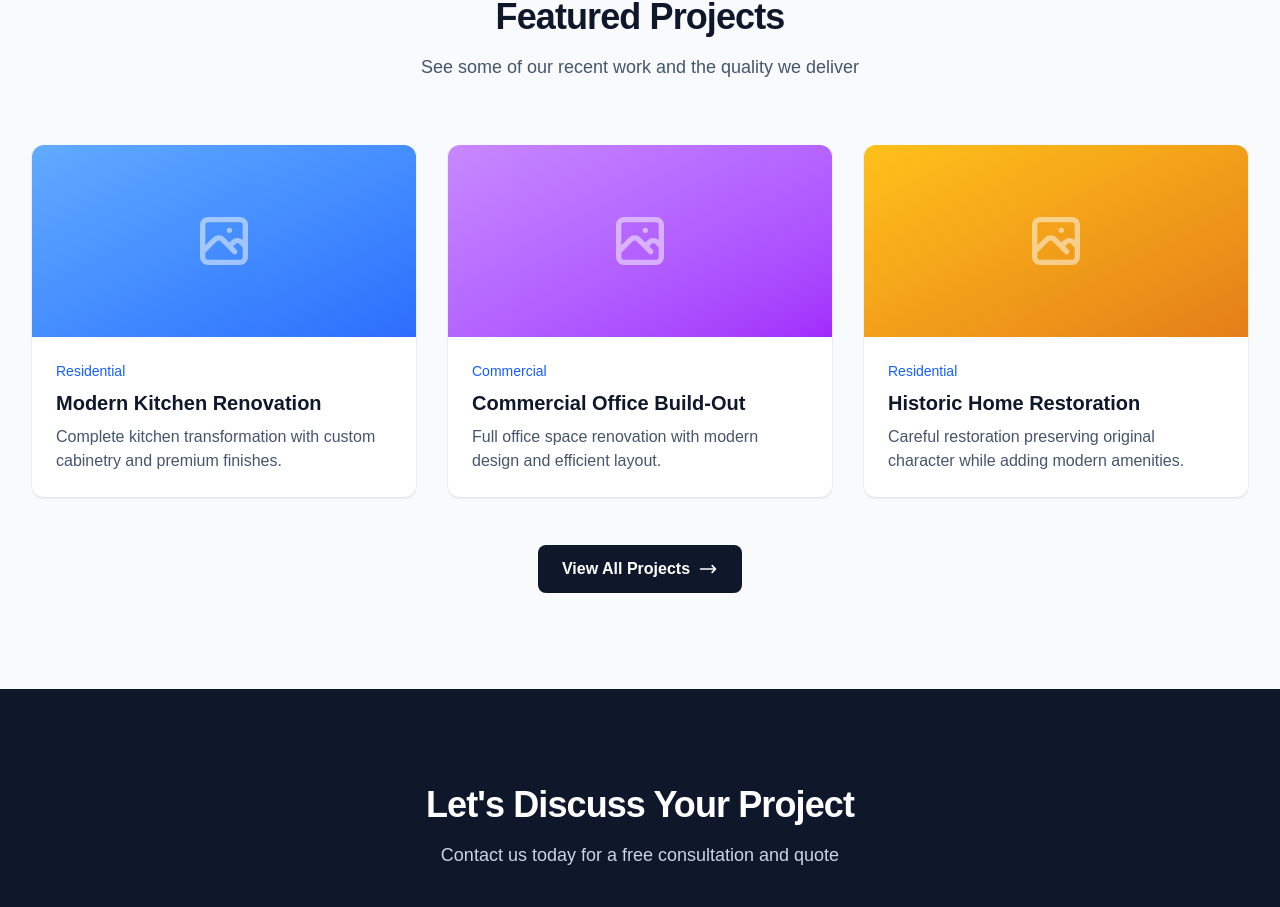
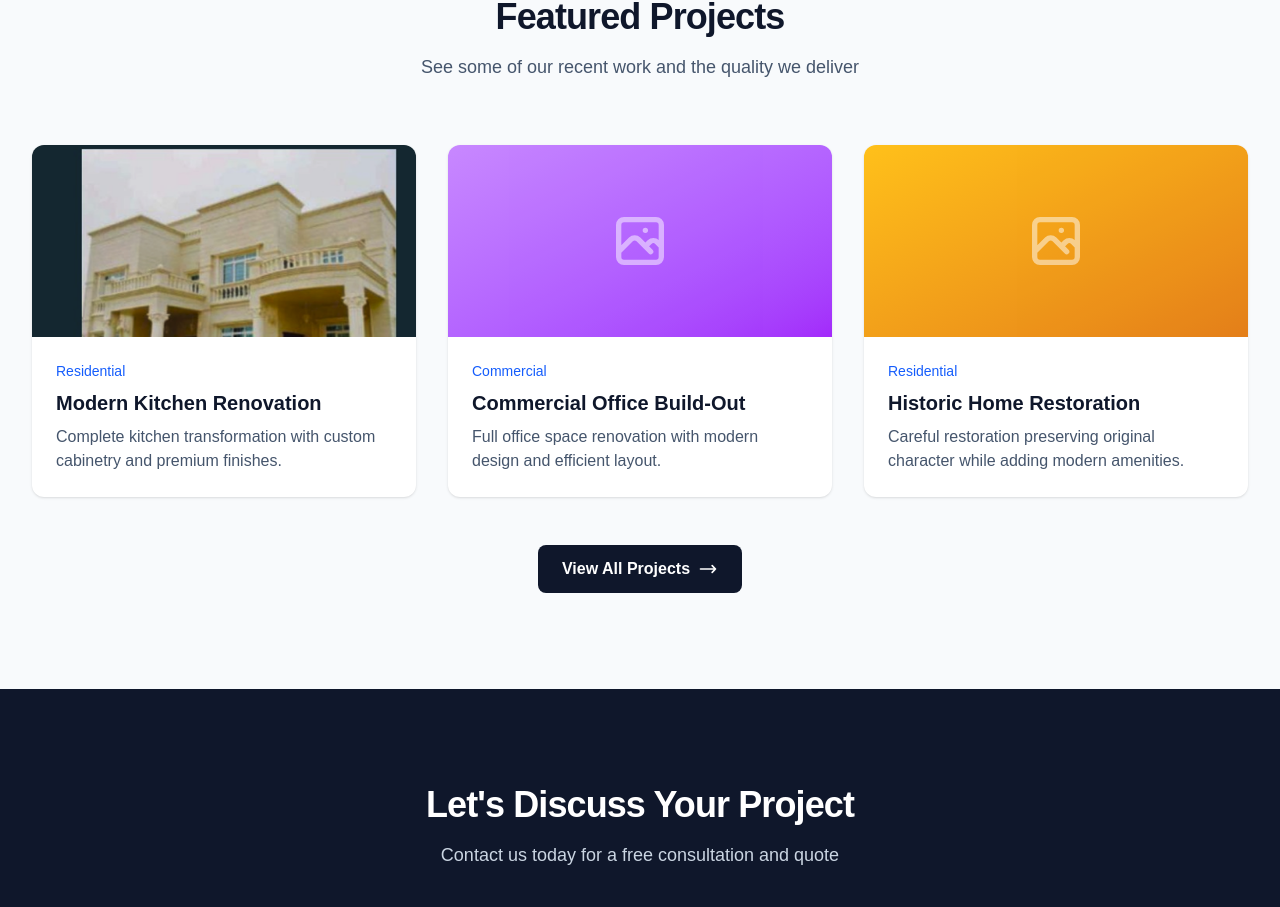
Before and after one commit to CodingggBee/ammoria_new, a Next.js app: page / in a window 1280 px wide. Shown: the part 1931-2838 px from the top of the page. Built offline with nearby package versions, Linux system fonts and the light colour scheme.

Commit message:
first p-image

```diff
--- a/app/page.tsx
+++ b/app/page.tsx
@@ -2,6 +2,7 @@
 
 import { useState, useEffect } from "react";
 import Link from "next/link";
+import Image from "next/image";
 
 export default function Home() {
   const [isStickyVisible, setIsStickyVisible] = useState(false);
@@ -201,7 +202,7 @@ export default function Home() {
                 title: "Modern Kitchen Renovation",
                 category: "Residential",
                 description: "Complete kitchen transformation with custom cabinetry and premium finishes.",
-                image: "bg-gradient-to-br from-blue-400 to-blue-600",
+                image: "/projects/modern-kitchen.jpg",
               },
               {
                 title: "Commercial Office Build-Out",
@@ -220,11 +221,25 @@ export default function Home() {
                 key={index}
                 className="group overflow-hidden rounded-xl bg-white shadow-sm transition-all hover:shadow-xl"
               >
-                <div className={`h-48 ${project.image} flex items-center justify-center text-white opacity-90 transition-opacity group-hover:opacity-100`}>
-                  <svg className="h-16 w-16 opacity-50" fill="none" stroke="currentColor" viewBox="0 0 24 24">
-                    <path strokeLinecap="round" strokeLinejoin="round" strokeWidth={2} d="M4 16l4.586-4.586a2 2 0 012.828 0L16 16m-2-2l1.586-1.586a2 2 0 012.828 0L20 14m-6-6h.01M6 20h12a2 2 0 002-2V6a2 2 0 00-2-2H6a2 2 0 00-2 2v12a2 2 0 002 2z" />
-                  </svg>
-                </div>
+                {project.image.startsWith("/") ? (
+                  <div className="relative h-48 overflow-hidden">
+                    <Image
+                      src={project.image}
+                      alt={project.title}
+                      fill
+                      sizes="(min-width:1024px) 33vw, (min-width:768px) 50vw, 100vw"
+                      className="object-cover transition-transform duration-300 group-hover:scale-105"
+                      priority={index === 0}
+                    />
+                    <div className="absolute inset-0 bg-black/10 transition-colors group-hover:bg-black/5" />
+                  </div>
+                ) : (
+                  <div className={`h-48 ${project.image} flex items-center justify-center text-white opacity-90 transition-opacity group-hover:opacity-100`}>
+                    <svg className="h-16 w-16 opacity-50" fill="none" stroke="currentColor" viewBox="0 0 24 24">
+                      <path strokeLinecap="round" strokeLinejoin="round" strokeWidth={2} d="M4 16l4.586-4.586a2 2 0 012.828 0L16 16m-2-2l1.586-1.586a2 2 0 012.828 0L20 14m-6-6h.01M6 20h12a2 2 0 002-2V6a2 2 0 00-2-2H6a2 2 0 00-2 2v12a2 2 0 002 2z" />
+                    </svg>
+                  </div>
+                )}
                 <div className="p-6">
                   <div className="mb-2 text-sm font-medium text-blue-600">{project.category}</div>
                   <h3 className="text-xl font-semibold text-slate-900">{project.title}</h3>
--- a/app/projects/page.tsx
+++ b/app/projects/page.tsx
@@ -15,7 +15,7 @@ export default function Projects() {
   const projects = [
     {
       id: 1,
-      title: "Modern Kitchen Renovation",
+      title: "Residential Projects",
       category: "Residential",
       location: "Downtown District",
       year: "2024",
```
